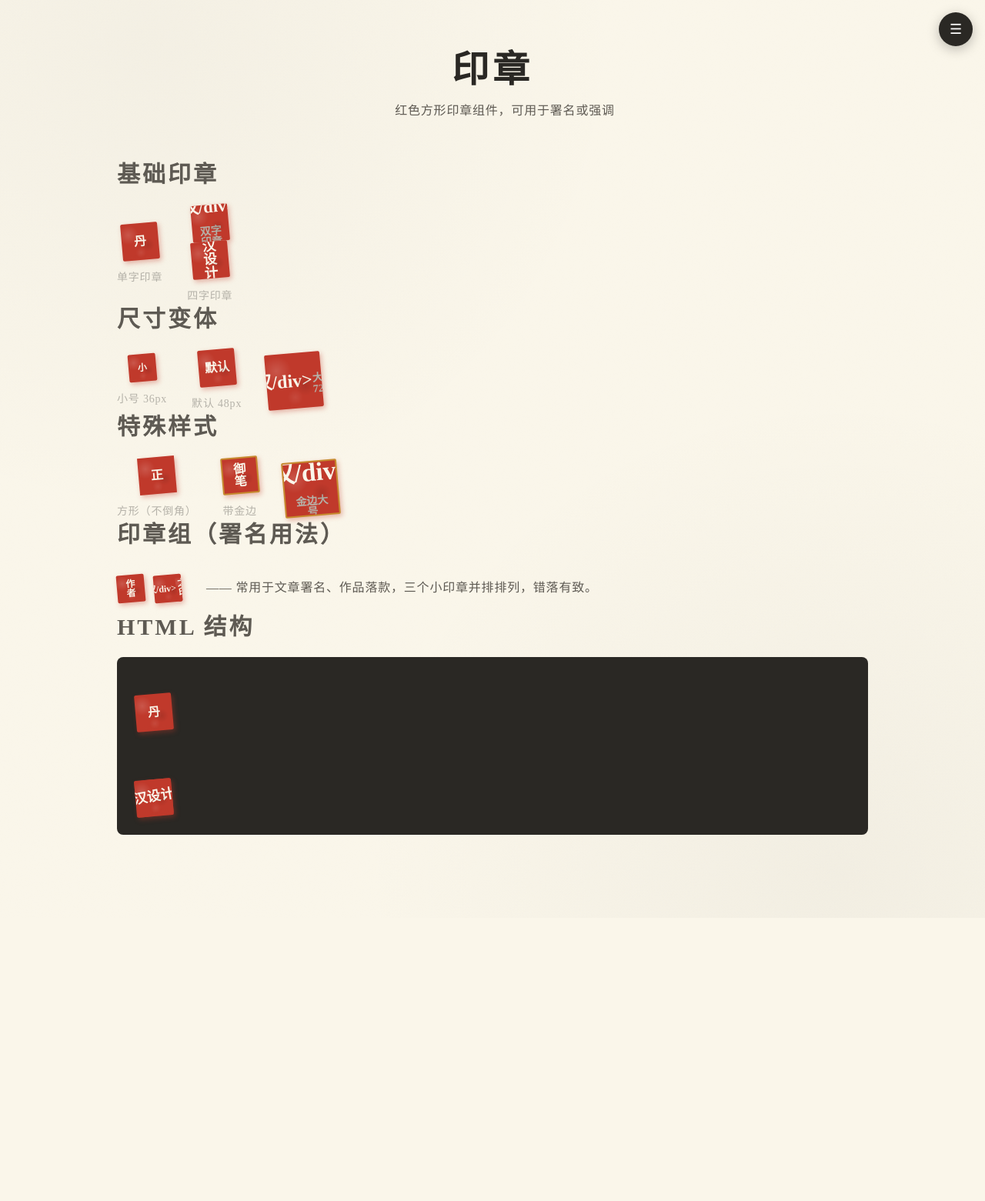
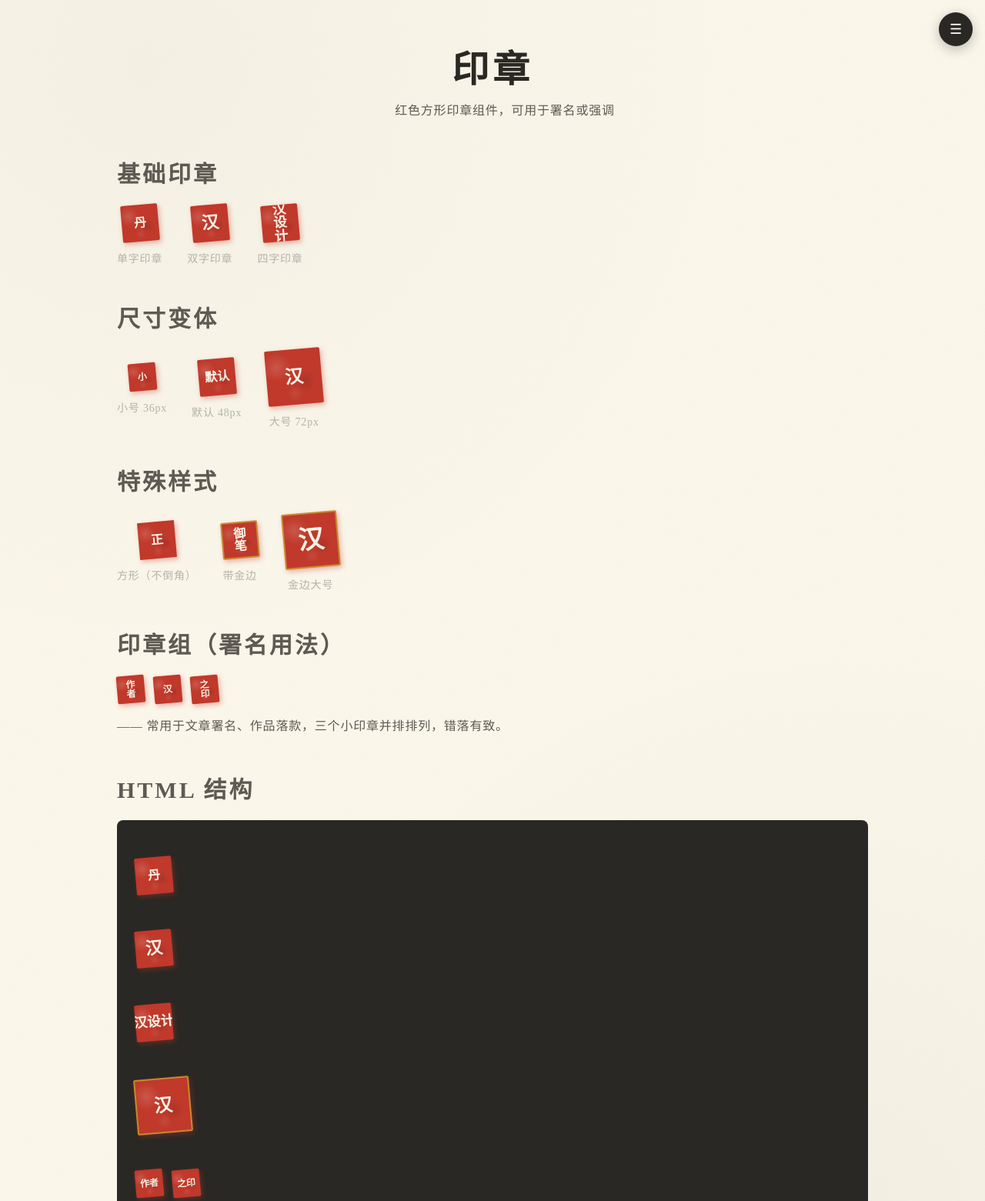
Before and after one commit to you-want/han-design, a website: page components/stamp.html in a window 1280 px wide. Shown: the top 1561 px of the page at 77% size. Before the commit the page ends 1193 px from the top, so only its background shows below. Drawn offline with Linux system fonts and the light colour scheme.

Commit message:
fix: close unclosed HTML tags in button-seal.html and stamp.html

```diff
--- a/components/stamp.html
+++ b/components/stamp.html
@@ -32,7 +32,7 @@
           <div class="demo-label">单字印章</div>
         </div>
         <div class="demo-item">
-          <div class="dq-stamp dq-stamp--2char">汉/div>
+          <div class="dq-stamp dq-stamp--2char">汉</div>
           <div class="demo-label">双字印章</div>
         </div>
         <div class="demo-item">
@@ -55,7 +55,7 @@
           <div class="demo-label">默认 48px</div>
         </div>
         <div class="demo-item">
-          <div class="dq-stamp dq-stamp--lg">汉/div>
+          <div class="dq-stamp dq-stamp--lg">汉</div>
           <div class="demo-label">大号 72px</div>
         </div>
       </div>
@@ -74,7 +74,7 @@
           <div class="demo-label">带金边</div>
         </div>
         <div class="demo-item">
-          <div class="dq-stamp dq-stamp--2char dq-stamp--border dq-stamp--lg">汉/div>
+          <div class="dq-stamp dq-stamp--2char dq-stamp--border dq-stamp--lg">汉</div>
           <div class="demo-label">金边大号</div>
         </div>
       </div>
@@ -86,7 +86,7 @@
       <div class="demo-row">
         <div class="dq-stamp-group">
           <div class="dq-stamp dq-stamp--sm">作者</div>
-          <div class="dq-stamp dq-stamp--sm">汉/div>
+          <div class="dq-stamp dq-stamp--sm">汉</div>
           <div class="dq-stamp dq-stamp--sm">之印</div>
         </div>
       </div>
@@ -102,13 +102,13 @@
 <div class="dq-stamp">丹</div>
 
 <!-- 双字印章 -->
-<div class="dq-stamp dq-stamp--2char">汉/div>
+<div class="dq-stamp dq-stamp--2char">汉</div>
 
 <!-- 四字印章 -->
 <div class="dq-stamp dq-stamp--4char">汉设计</div>
 
 <!-- 带金边大号印章 -->
-<div class="dq-stamp dq-stamp--lg dq-stamp--border">汉/div>
+<div class="dq-stamp dq-stamp--lg dq-stamp--border">汉</div>
 
 <!-- 印章组 -->
 <div class="dq-stamp-group">
```
Also changed, not shown: components/button-seal.html (+2 -2 lines).
